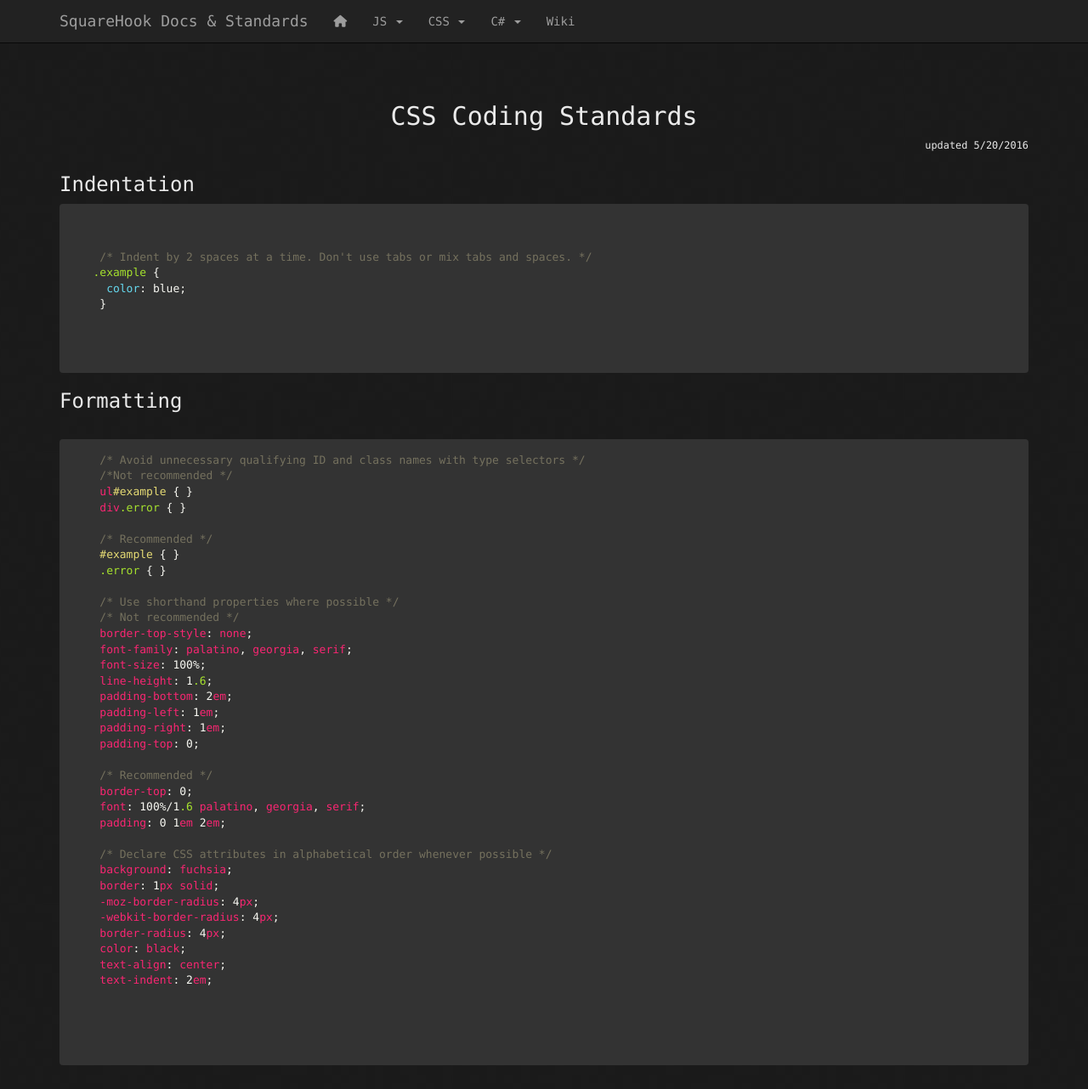
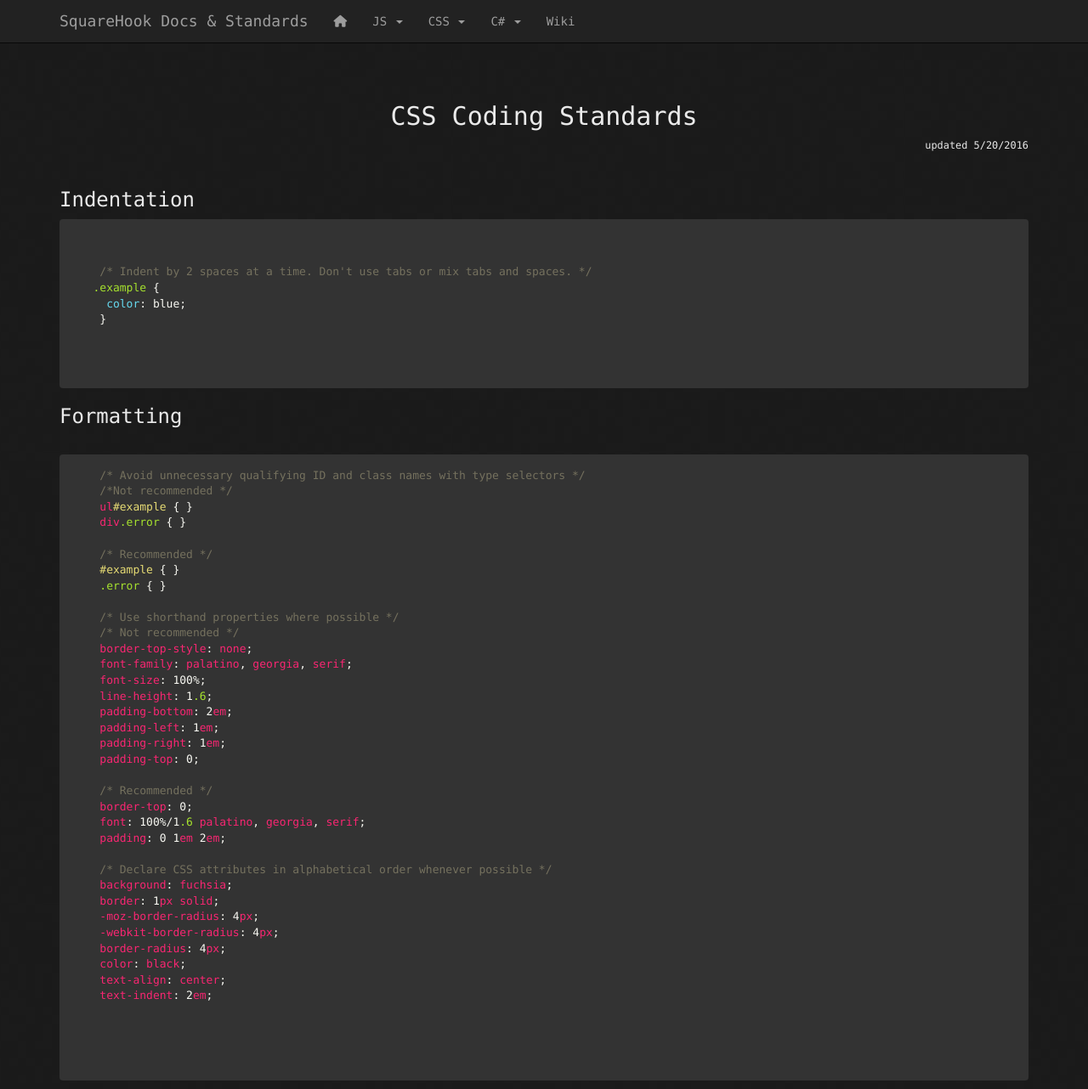
Before and after one commit to SquareHook/SquareHook.github.io, a Jekyll site: the page built from standards/css.html, in a window 1280 px wide and 1282 px high. Shown: the whole window at 85% size. Built offline with Jekyll 4.4.1, drawn with Linux system fonts in a browser that asks for light colours; nearby versions of some CDN libraries.

Commit message:
Update css.html

```diff
--- a/standards/css.html
+++ b/standards/css.html
@@ -5,7 +5,7 @@ title: CSS Coding Standards
 
 <h2 class="text-center"> CSS Coding Standards</h2>
 
-<small style="float:right;" class="text-right">updated 5/20/2016 </small>
+<small style="display:block;" class="text-right">updated 5/20/2016 </small>
 <br>
 
 <h3>Indentation </h3>
```
